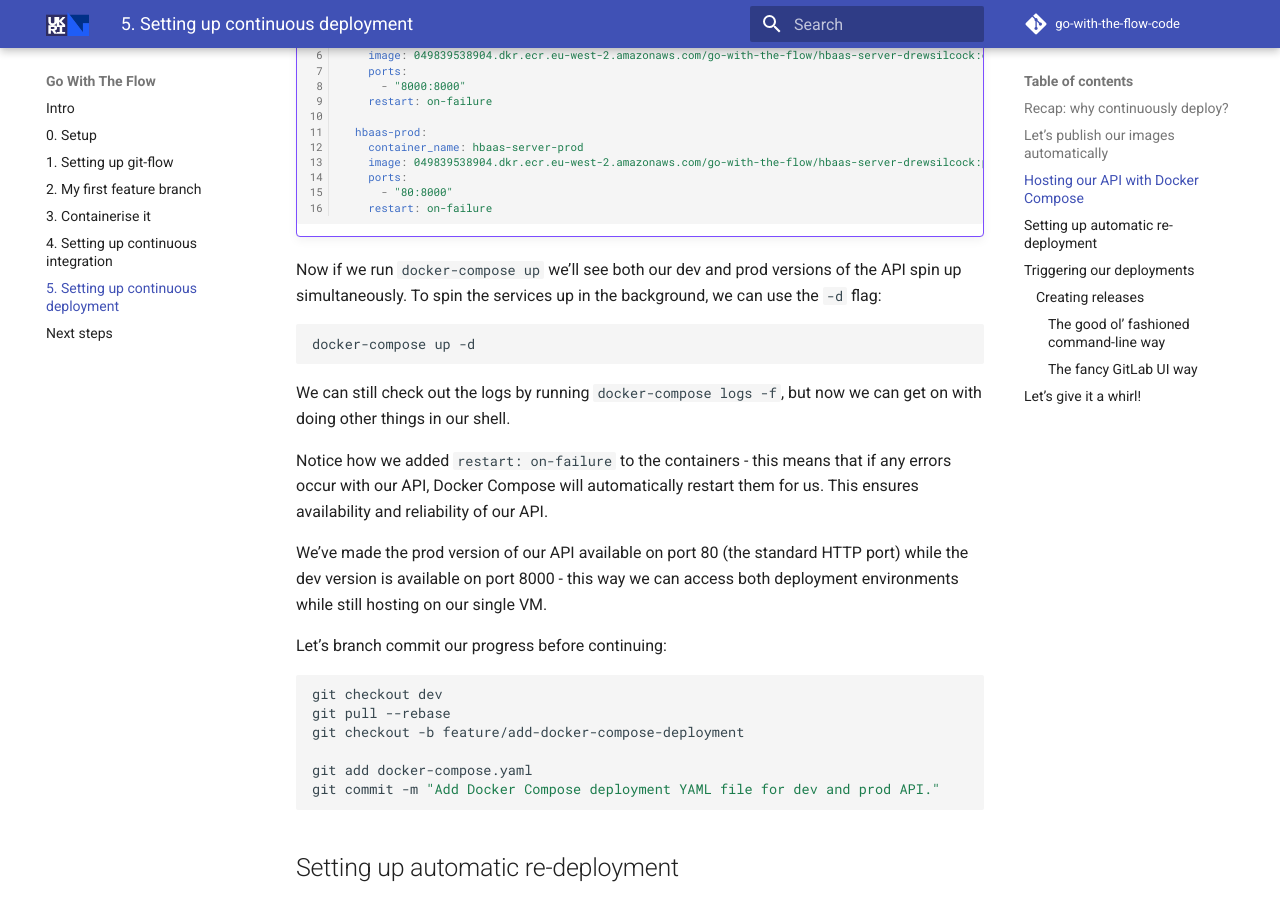
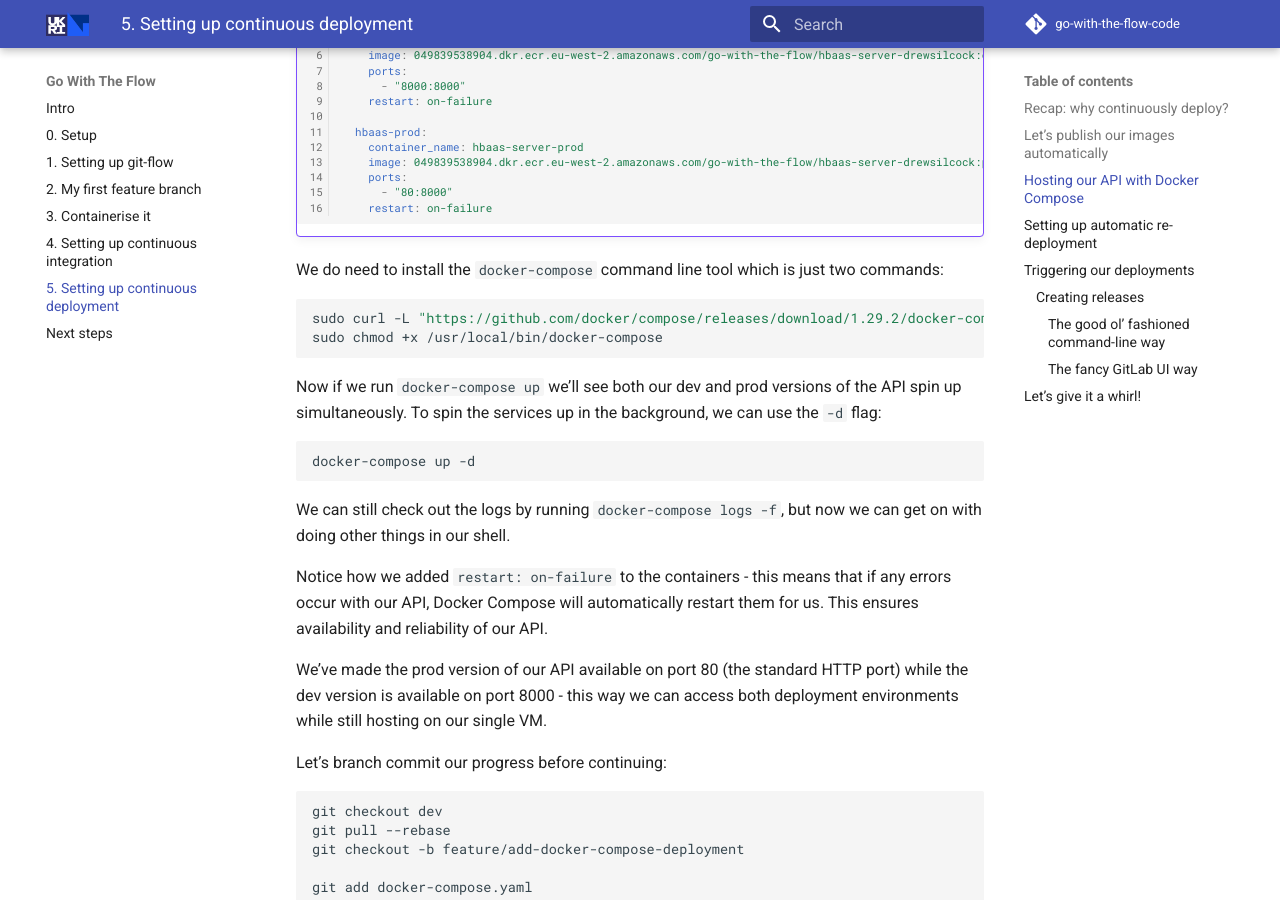
Before and after one commit to stfc/docker-and-gh-actions-for-ml, an MkDocs documentation site: the page built from docs/5-continuous-deployment.md, in a window 1280 px wide and 900 px high, scrolled down 6579 px. Built offline with MkDocs 1.6.1 and Material for MkDocs 9.7.7, drawn with Linux system fonts in a browser that asks for light colours; emoji names are drawn with the system emoji font; comment, search, counter and statistics services are not loaded.

Commit message:
Add docker-compose installation instructions.

````diff
--- a/docs/5-continuous-deployment.md
+++ b/docs/5-continuous-deployment.md
@@ -258,6 +258,13 @@ Let's go ahead and create our `docker-compose.yaml` and add our development and
           - "80:8000"
         restart: on-failure
     ```
+
+We do need to install the `docker-compose` command line tool which is just two commands:
+
+```bash
+sudo curl -L "https://github.com/docker/compose/releases/download/1.29.2/docker-compose-$(uname -s)-$(uname -m)" -o /usr/local/bin/docker-compose
+sudo chmod +x /usr/local/bin/docker-compose
+```
 
 Now if we run `docker-compose up` we'll see both our dev and prod versions of the API spin up simultaneously. To spin the services up in the background, we can use the `-d` flag:
 
````
